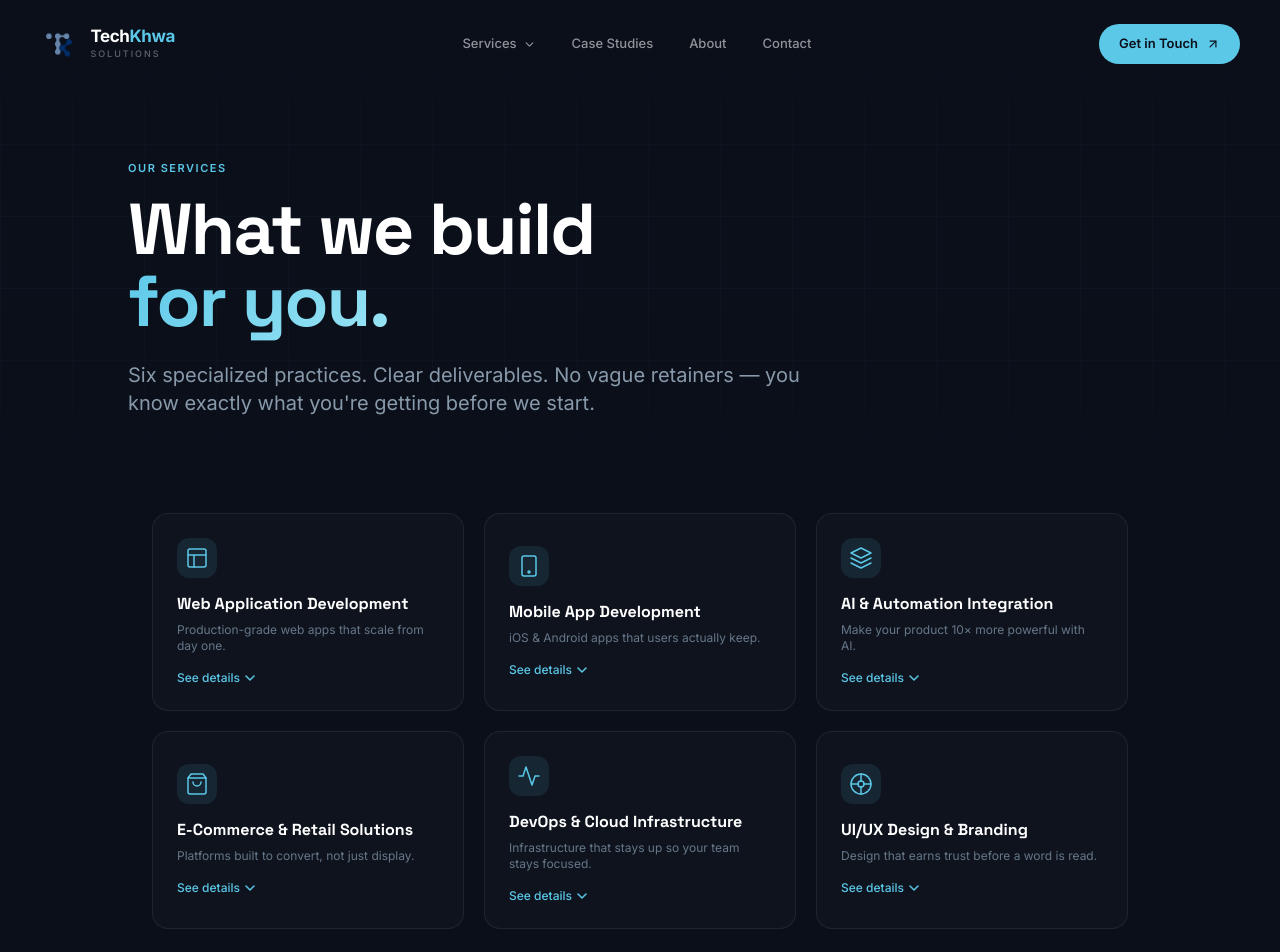
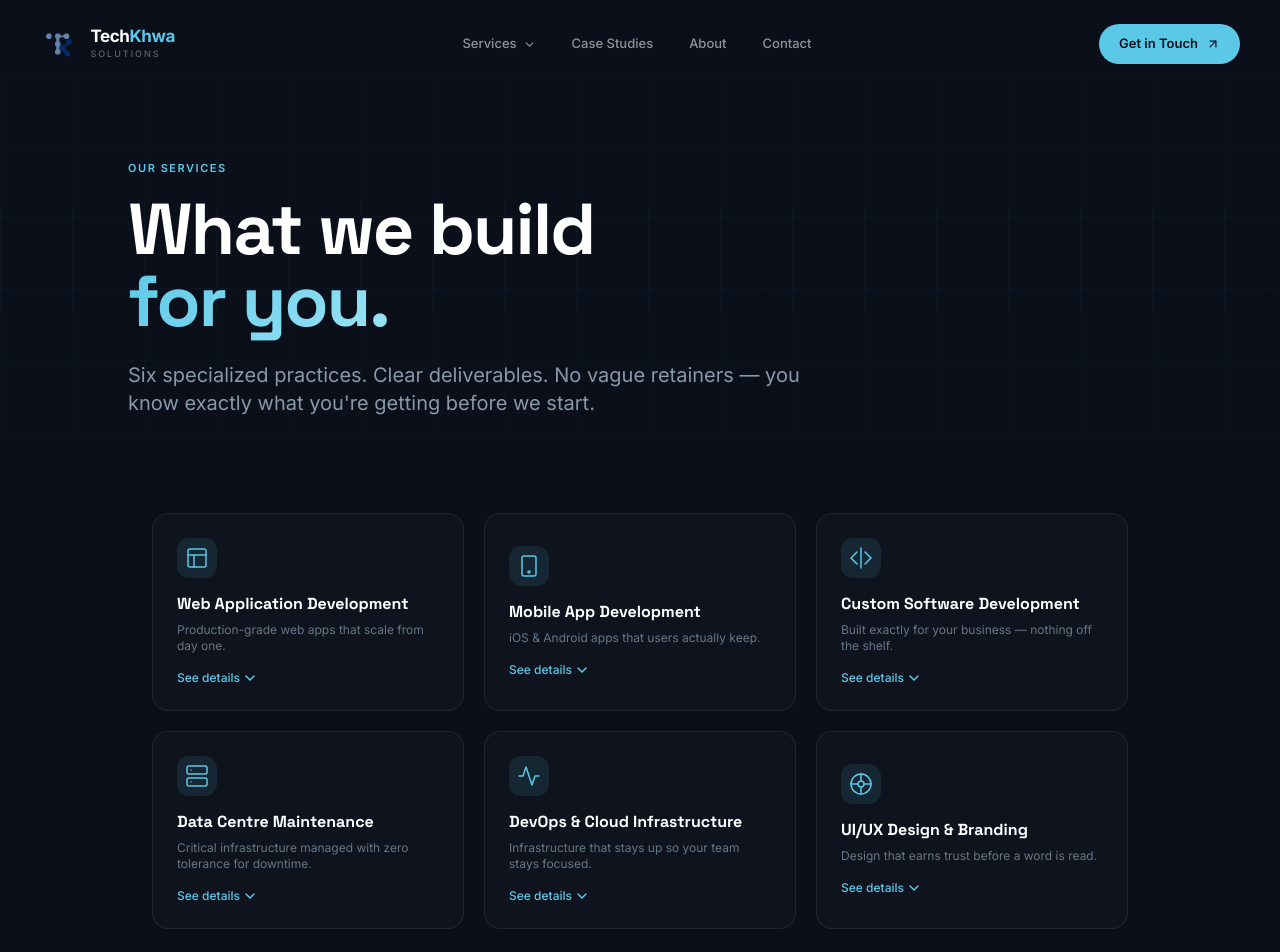
Before and after one commit to syedhasnainpk/techkhwasolutions, a React (Vite) app: page /services in a window 1280 px wide. Shown: the top 952 px of the page. Built offline with nearby package versions, Linux system fonts and the light colour scheme.

Commit message:
Replace AI & E-Commerce services with Custom Software Dev and Data Centre Maintenance

```diff
--- a/src/pages/ServicesPage.tsx
+++ b/src/pages/ServicesPage.tsx
@@ -53,52 +53,55 @@ const services = [
     bestFor: 'Consumer apps, field-service tools, fintech, healthcare',
   },
   {
-    id: 'ai',
+    id: 'custom',
     icon: (
       <svg width="24" height="24" viewBox="0 0 24 24" fill="none" stroke="currentColor" strokeWidth="1.5" strokeLinecap="round" strokeLinejoin="round">
-        <path d="M12 2L2 7l10 5 10-5-10-5zM2 17l10 5 10-5M2 12l10 5 10-5" />
+        <polyline points="16 18 22 12 16 6" />
+        <polyline points="8 6 2 12 8 18" />
+        <line x1="12" y1="2" x2="12" y2="22" />
       </svg>
     ),
-    title: 'AI & Automation Integration',
-    tagline: 'Make your product 10× more powerful with AI.',
+    title: 'Custom Software Development',
+    tagline: 'Built exactly for your business — nothing off the shelf.',
     description:
-      'We integrate LLMs, build fine-tuned models, and create automation pipelines that replace repetitive work. From customer-facing chatbots to backend document processors — we\'ve done it across industries.',
+      'When no existing product fits your workflow, we build from scratch. Custom CRMs, internal tools, workflow automation platforms, and bespoke business systems — engineered to your exact process and integrated with what you already use.',
     deliverables: [
-      'AI feature specification and model selection',
-      'LLM integration (OpenAI, Anthropic, open-source)',
-      'Fine-tuning on your proprietary data where applicable',
-      'RAG (Retrieval Augmented Generation) pipeline',
-      'Prompt engineering and guardrails',
-      'Cost and latency monitoring dashboard',
+      'Requirements discovery and technical specification',
+      'Custom application architecture designed for your workflow',
+      'Full-stack development (frontend, backend, database)',
+      'Third-party integrations (ERP, CRM, APIs, payment gateways)',
+      'Admin panel and role-based access control',
+      'Deployment, documentation, and staff training',
     ],
-    timeline: '4–12 weeks',
-    techStack: ['OpenAI / Anthropic / Mistral', 'LangChain', 'Pinecone / Weaviate', 'Python', 'FastAPI'],
-    bestFor: 'SaaS automation, document processing, customer support, content platforms',
+    timeline: '8–24 weeks',
+    techStack: ['React / Next.js', 'Node.js / NestJS', 'PostgreSQL / MySQL', 'AWS / Azure', 'Docker'],
+    bestFor: 'Businesses replacing manual processes, internal tooling, industry-specific platforms',
   },
   {
-    id: 'ecommerce',
+    id: 'datacenter',
     icon: (
       <svg width="24" height="24" viewBox="0 0 24 24" fill="none" stroke="currentColor" strokeWidth="1.5" strokeLinecap="round" strokeLinejoin="round">
-        <path d="M6 2L3 6v14a2 2 0 002 2h14a2 2 0 002-2V6l-3-4z" />
-        <line x1="3" y1="6" x2="21" y2="6" />
-        <path d="M16 10a4 4 0 01-8 0" />
+        <rect x="2" y="2" width="20" height="8" rx="2" />
+        <rect x="2" y="14" width="20" height="8" rx="2" />
+        <line x1="6" y1="6" x2="6.01" y2="6" />
+        <line x1="6" y1="18" x2="6.01" y2="18" />
       </svg>
     ),
-    title: 'E-Commerce & Retail Solutions',
-    tagline: 'Platforms built to convert, not just display.',
+    title: 'Data Centre Maintenance',
+    tagline: 'Critical infrastructure managed with zero tolerance for downtime.',
     description:
-      'From Shopify custom themes to fully custom commerce engines — we build retail experiences that combine speed, conversion-rate best practices, and seamless inventory management.',
+      'Proactive monitoring, hardware lifecycle management, and rapid on-site support for data centre environments. We keep your physical and virtual infrastructure healthy so your team never has to chase an outage.',
     deliverables: [
-      'Custom storefront (Shopify / custom Next.js commerce)',
-      'Product catalog + inventory management system',
-      'Checkout optimization and payment gateway integration',
-      'Multi-warehouse inventory sync',
-      'Marketing automation hooks (email, SMS, retargeting)',
-      'Reporting dashboard with revenue analytics',
+      'Infrastructure audit and health assessment',
+      '24/7 proactive monitoring with automated alerting',
+      'Hardware lifecycle management and replacement planning',
+      'On-site and remote support with defined SLAs',
+      'Cooling, power, and network redundancy review',
+      'Incident response and root cause analysis reporting',
     ],
-    timeline: '8–16 weeks',
-    techStack: ['Shopify / Shopify Plus', 'Next.js Commerce', 'Stripe', 'PostgreSQL', 'Klaviyo'],
-    bestFor: 'D2C brands, multi-channel retailers, subscription commerce',
+    timeline: 'Ongoing',
+    techStack: ['Zabbix / Nagios', 'IPMI / iDRAC', 'VMware / Hyper-V', 'Cisco', 'Fortinet'],
+    bestFor: 'Businesses with on-premise infrastructure, colocation tenants, regulated industries',
   },
   {
     id: 'devops',
```
